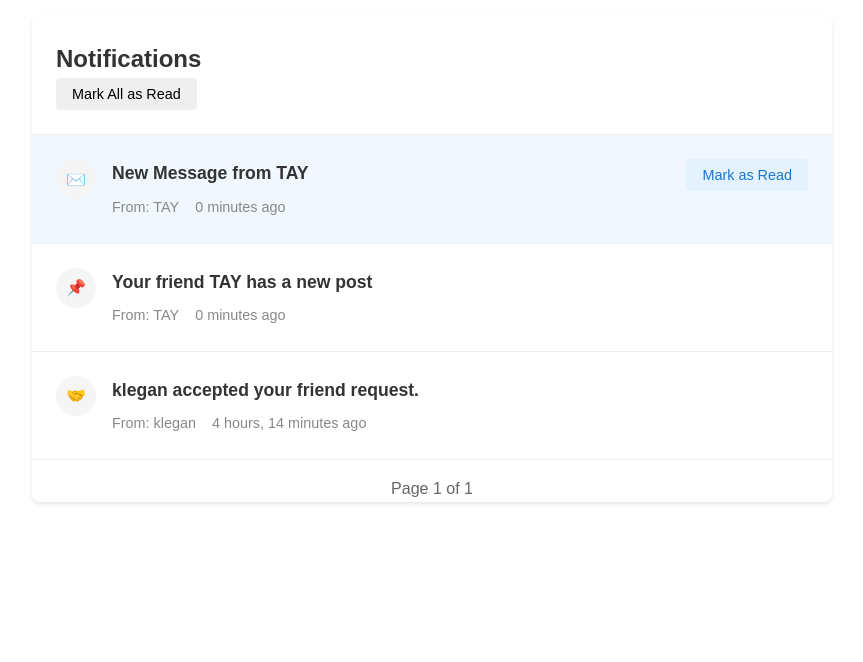
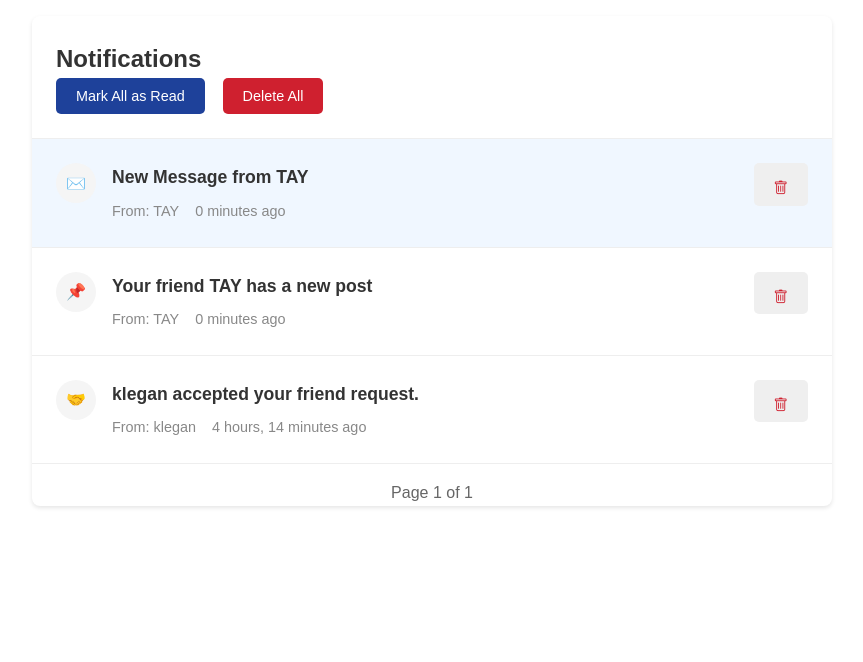
Before and after one commit to Josephmd2k4/MocketPlace, a Django app: page /notifications/list/ in a window 1280 px wide. Shown: the part 88-750 px from the top of the page, without its empty margins (208-1071 px from the left). Run offline with Django 5.2, Linux system fonts and the light colour scheme; a user stored in the database is signed in; data comes from the database, SQL or seed files in the repository; both versions use the stored data as it was after the commit.

Commit message:
Added delete notifications

```diff
--- a/friends/views.py
+++ b/friends/views.py
@@ -14,6 +14,10 @@ def send_friend_request(request, receiver_id):
         # Prevent duplicate requests
         if FriendRequest.objects.filter(sender=request.user, receiver=receiver, status='pending').exists():
             return JsonResponse({"message": "Friend request already sent."}, status=400)
+
+        if Friendship.objects.filter(user=request.user, friend=receiver).exists():
+            response_message = f"You and {receiver} are already friends!"
+            return JsonResponse({"message": response_message}, status=400)
 
         # Create the friend request
         friend_request = FriendRequest.objects.create(sender=request.user, receiver=receiver)
--- a/notifications/static/notifications/css/nStyles.css
+++ b/notifications/static/notifications/css/nStyles.css
@@ -199,3 +199,38 @@ a:hover {
 .accept-btn:hover, .reject-btn:hover {
     opacity: 0.8;
 }
+
+.buttons-container {
+    display: flex;
+    justify-content: start;
+    gap: 2ch;
+}
+
+button {
+    padding: 10px 20px;
+    cursor: pointer;
+    border: none;
+    border-radius: 5px;
+}
+
+.mark-all-read-btn {
+    background-color: #1e419a;;
+    color: white;
+}
+
+.mark-all-read-btn:hover {
+    background-color: #1e419a;
+}
+
+.delete-all-btn {
+    background-color: #cf202f;
+    color: white;
+}
+
+.delete-all-btn:hover {
+    background-color: #cf202f;
+}
+
+.delete-btn{
+    color: #cf202f;
+}
--- a/notifications/templates/notifications/notification_list.html
+++ b/notifications/templates/notifications/notification_list.html
@@ -17,10 +17,16 @@
                 <div class="notifications-header">
                     <h1>Notifications</h1>
                     {% if notifications %}
+                    <div class="buttons-container">
                         <form method="post" action="{% url 'notifications:mark_all_as_read' %}">
                             {% csrf_token %}
                             <button type="submit" class="mark-all-read-btn">Mark All as Read</button>
                         </form>
+                        <form method="post" action="{% url 'notifications:delete_all_notifications' %}">
+                            {% csrf_token %}
+                            <button type="submit" class="delete-all-btn">Delete All</button>
+                        </form>
+                    </div>
                 {% endif %}
                 </div>
 
@@ -87,12 +93,12 @@
                                         </div>
                                     </div>
                                     <div class="notification-actions">
-                                        {% if not notification.is_read %}
-                                            <form method="post" action="{% url 'notifications:mark_as_read' notification.id %}">
+                                        <form method="post" action="{% url 'notifications:delete_notification' notification.id %}">
                                             {% csrf_token %}
-                                                <button type="submit" class="mark-read-btn">Mark as Read</button>
+                                            <button type="submit" class="delete-btn">
+                                                <i class="bi bi-trash"></i>
+                                            </button>
                                         </form>
-                                        {% endif %}
                                     </div>
                                 </div>
                             </a>
@@ -115,12 +121,12 @@
                                         </div>
                                     </div>
                                     <div class="notification-actions">
-                                        {% if not notification.is_read %}
-                                            <form method="post" action="{% url 'notifications:mark_as_read' notification.id %}">
+                                        <form method="post" action="{% url 'notifications:delete_notification' notification.id %}">
                                             {% csrf_token %}
-                                                <button type="submit" class="mark-read-btn">Mark as Read</button>
+                                            <button type="submit" class="delete-btn">
+                                                <i class="bi bi-trash"></i>
+                                            </button>
                                         </form>
-                                        {% endif %}
                                     </div>
                                 </div>
                             </a>
@@ -157,14 +163,15 @@
                                         </div>
                                     </div>
                                     <div class="notification-actions">
-                                    {% if not notification.is_read %}
-                                        <form method="post" action="{% url 'notifications:mark_as_read' notification.id %}">
+                                        <form method="post" action="{% url 'notifications:delete_notification' notification.id %}">
                                             {% csrf_token %}
-                                            <button type="submit" class="mark-read-btn">Mark as Read</button>
+                                            <button type="submit" class="delete-btn">
+                                                <i class="bi bi-trash"></i>
+                                            </button>
                                         </form>
-                                    {% endif %}
                                     </div>
                                 </div>
+                            </a>
                         {% endif %}
                     {% empty %}
                         <div class="no-notifications">
--- a/notifications/urls.py
+++ b/notifications/urls.py
@@ -10,4 +10,6 @@ urlpatterns = [
     path('mark-read/<int:notification_id>/', views.mark_notification_read, name='mark_as_read'),
     path('mark-all-as-read/', views.mark_all_read, name='mark_all_as_read'),
     path('buy/<int:post_id>/', views.buy_post, name='buy_post'),
+    path('delete/<int:notification_id>/', views.delete_notification, name='delete_notification'),
+    path('delete_all/', views.delete_all_notifications, name='delete_all_notifications'),
 ]
--- a/notifications/views.py
+++ b/notifications/views.py
@@ -191,3 +191,18 @@ def send_comment_notification(commenter, post, comment_id):
 
     except Exception as e:
         return JsonResponse({'status': 'error', 'message': str(e)})
+
+@login_required
+def delete_notification(request, notification_id):
+    try:
+        notification = Notification.objects.get(id=notification_id, recipient=request.user)
+        notification.delete()
+    except Notification.DoesNotExist:
+        pass
+    return redirect('notifications:notifications_list')
+
+@login_required
+def delete_all_notifications(request):
+    notifications = Notification.objects.filter(recipient=request.user)
+    notifications.delete()
+    return redirect('notifications:notifications_list')
```
Also changed, not shown: db.sqlite3. Lines whose indentation alone changed are shown as unchanged.
